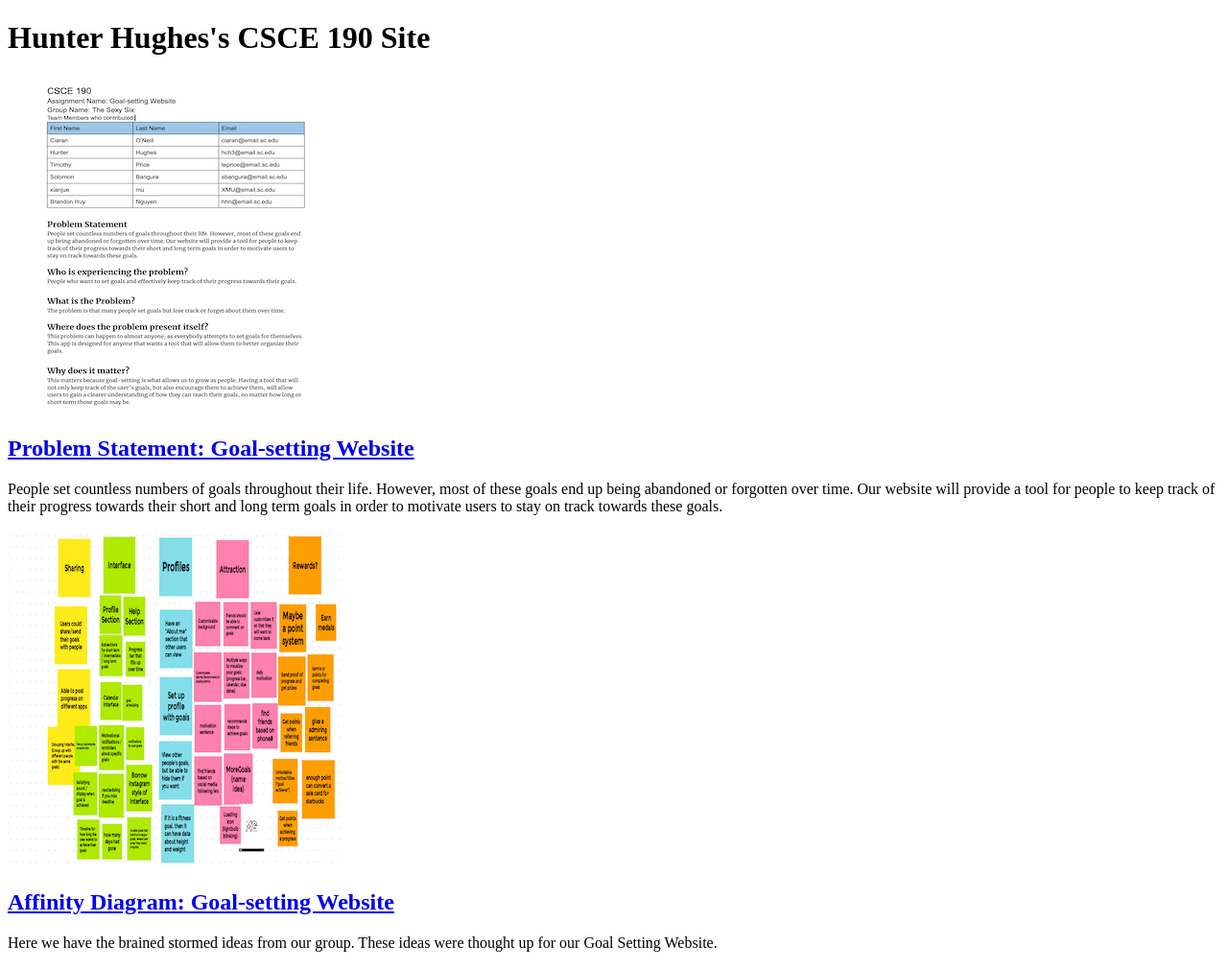
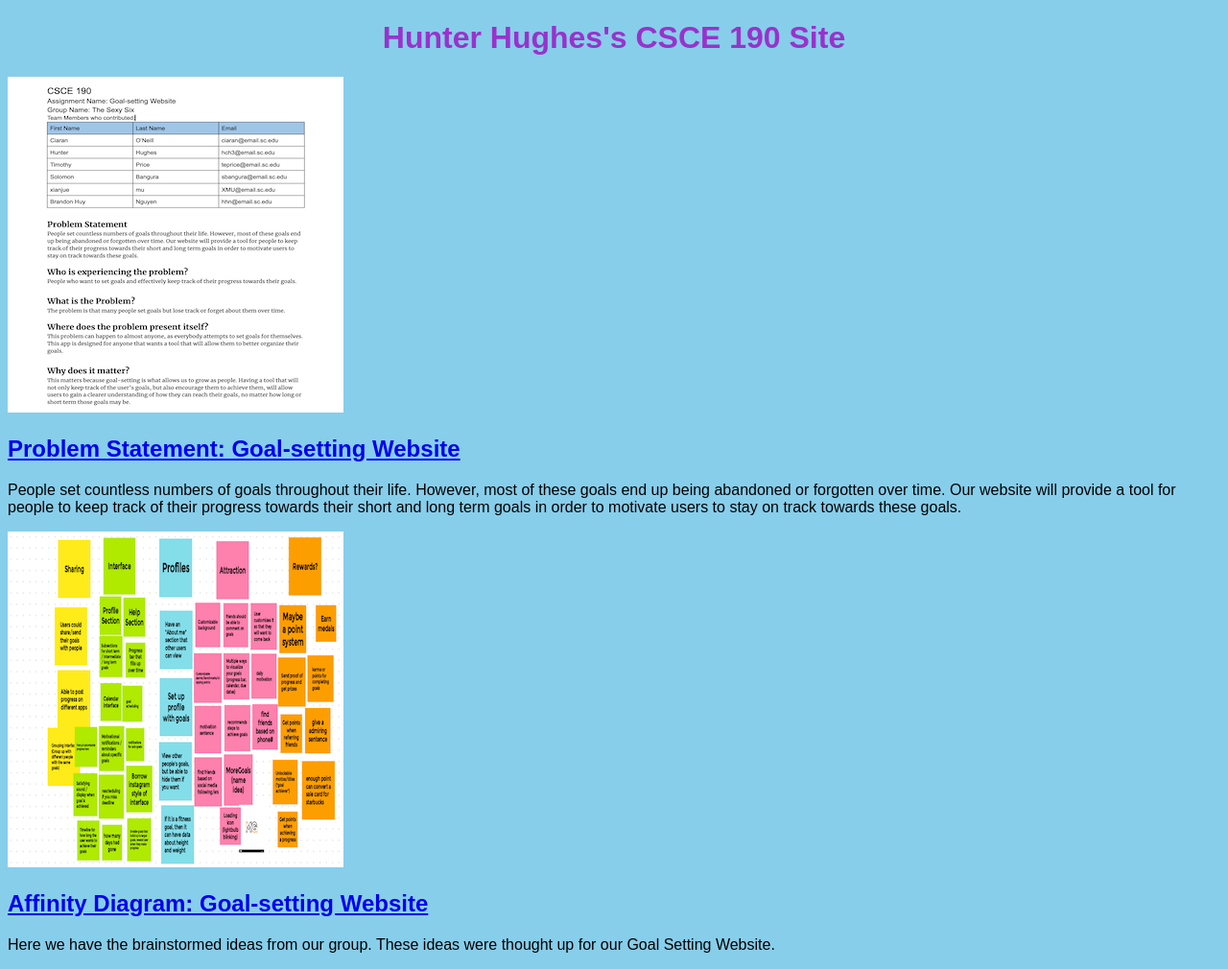
Before and after one commit to HunterHughess/HunterHughess.github.io, a plain HTML site: page index.html in a window 1280 px wide. Shown: the whole page at 96% size. Drawn offline with Linux system fonts and the light colour scheme.

Commit message:
Add files via upload

```diff
--- a/index.html
+++ b/index.html
@@ -2,6 +2,7 @@
 <html>
         <head>
             <title>CSCE 190: Hunter Hughes </title>
+            <link rel="stylesheet" href="styles.css">
         </head>
         <body>
             <h1>Hunter Hughes's CSCE 190 Site</h1>
@@ -23,7 +24,7 @@
                 <section class="ass-details">
                         <a href="files/affinitydiagram.pdf"><h2>Affinity Diagram: Goal-setting Website </h2></a>
                         <p>
-                             Here we have the brained stormed ideas from our group. These ideas were thought up for our Goal Setting Website.
+                             Here we have the brainstormed ideas from our group. These ideas were thought up for our Goal Setting Website.
                         </p>
                 </section>
         </section>
--- /dev/null
+++ b/styles.css
@@ -0,0 +1,9 @@
+body {
+    background:skyblue;
+    font-family:Arial, Helvetica, sans-serif;
+}
+
+h1{
+    color:darkorchid;
+    text-align:center;
+}
```
